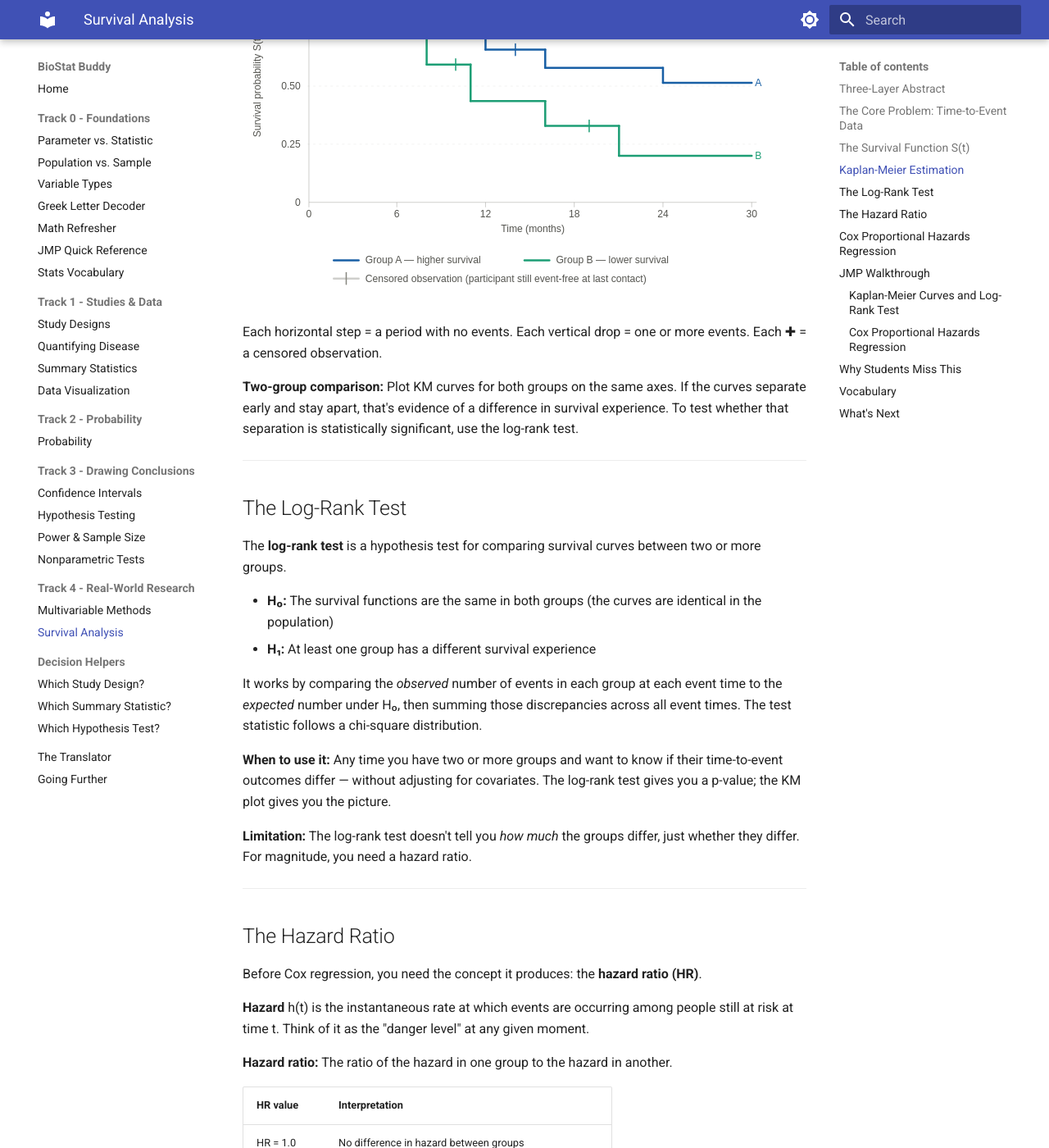
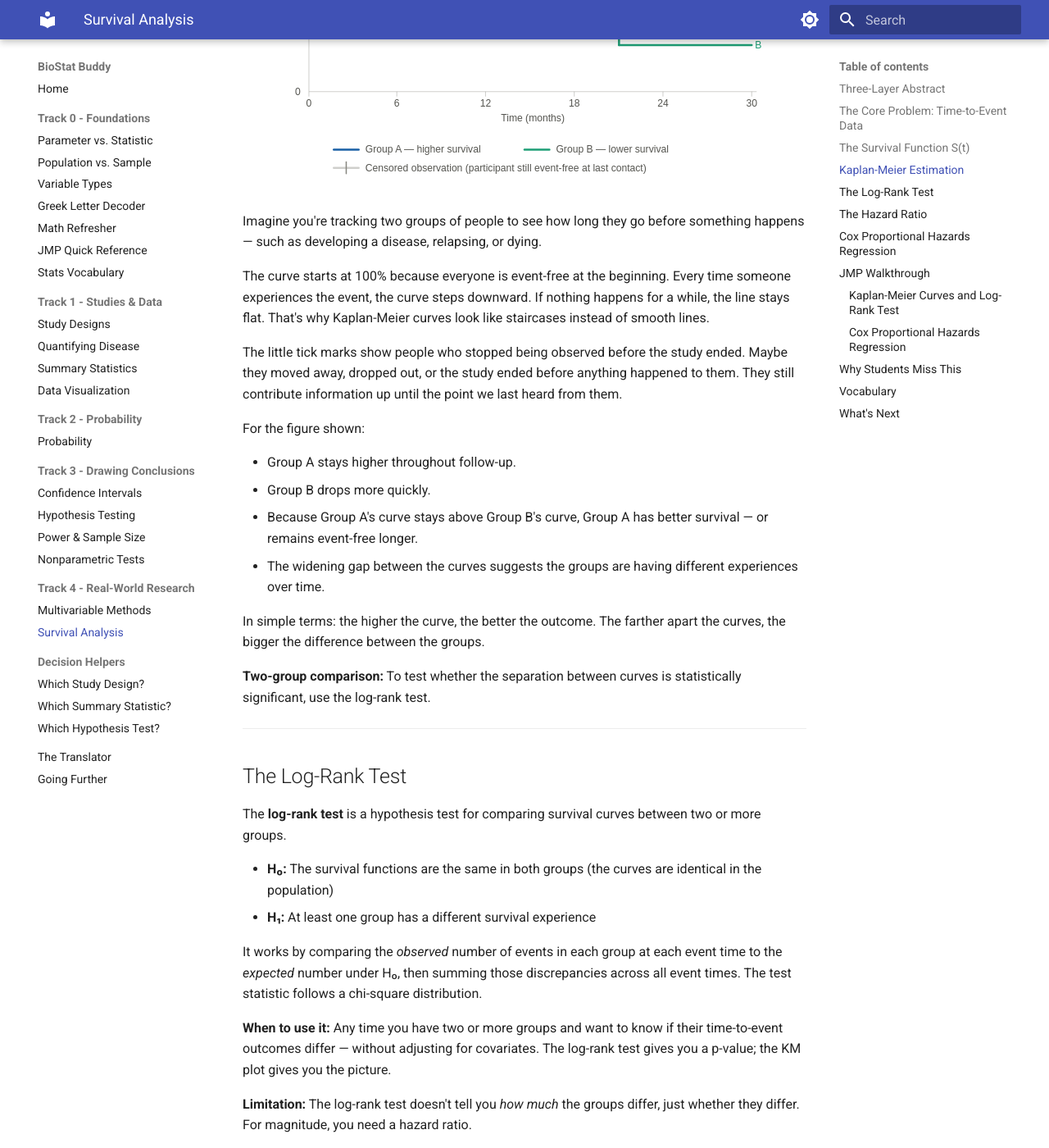
Before and after one commit to marywmathis/biostat-buddy, an MkDocs documentation site: the page built from docs/track-4-real-world/ch11-survival.md, in a window 1280 px wide and 1400 px high, scrolled down 2336 px. Shown: the whole window at 82% size. Built offline with MkDocs 1.6.1 and Material for MkDocs 9.7.7, drawn with Linux system fonts in a browser that asks for light colours; some of the changed text lies outside the part shown.

Commit message:
Revise Survival Analysis chapter content
Updated the content and structure of the Survival Analysis chapter, including definitions, explanations, and examples.

```diff
--- a/docs/track-4-real-world/ch11-survival.md
+++ b/docs/track-4-real-world/ch11-survival.md
@@ -1,4 +1,3 @@
-
 ---
 title: Survival Analysis
 description: How long until something happens — and does it happen at the same rate in different groups?
@@ -58,11 +57,25 @@
 **Plain-language translation:** At each moment when someone experiences the event, multiply the previous survival probability by the fraction of people still at risk who *didn't* have the event. Carry that updated probability forward until the next event.
 
 **What a KM plot looks like:**
+
 ![Kaplan-Meier curves for two groups](../images/km-two-group.svg)
 
-Each horizontal step = a period with no events. Each vertical drop = one or more events. Each ✚ = a censored observation.
+Imagine you're tracking two groups of people to see how long they go before something happens — such as developing a disease, relapsing, or dying.
 
-**Two-group comparison:** Plot KM curves for both groups on the same axes. If the curves separate early and stay apart, that's evidence of a difference in survival experience. To test whether that separation is statistically significant, use the log-rank test.
+The curve starts at 100% because everyone is event-free at the beginning. Every time someone experiences the event, the curve steps downward. If nothing happens for a while, the line stays flat. That's why Kaplan-Meier curves look like staircases instead of smooth lines.
+
+The little tick marks show people who stopped being observed before the study ended. Maybe they moved away, dropped out, or the study ended before anything happened to them. They still contribute information up until the point we last heard from them.
+
+For the figure shown:
+
+- Group A stays higher throughout follow-up.
+- Group B drops more quickly.
+- Because Group A's curve stays above Group B's curve, Group A has better survival — or remains event-free longer.
+- The widening gap between the curves suggests the groups are having different experiences over time.
+
+In simple terms: the higher the curve, the better the outcome. The farther apart the curves, the bigger the difference between the groups.
+
+**Two-group comparison:** To test whether the separation between curves is statistically significant, use the log-rank test.
 
 ---
 
@@ -195,5 +208,5 @@
 ## What's Next
 
 - [Decision Helper: Which Hypothesis Test?](../decision-helpers/which-test.md) — where survival tests fit in the broader testing landscape
-- [Multivariable Methods](../track4/ch9-multivariable.md) — Cox PH is survival analysis's answer to multiple regression
-- [Quantifying Disease](../track4/ch3-disease.md) — hazard ratios connect back to relative risk and odds ratios from Ch 3
+- [Multivariable Methods](../track-4-real-world/ch9-multivariable.md) — Cox PH is survival analysis's answer to multiple regression
+- [Quantifying Disease](../track-4-real-world/ch3-disease.md) — hazard ratios connect back to relative risk and odds ratios from Ch 3
```
